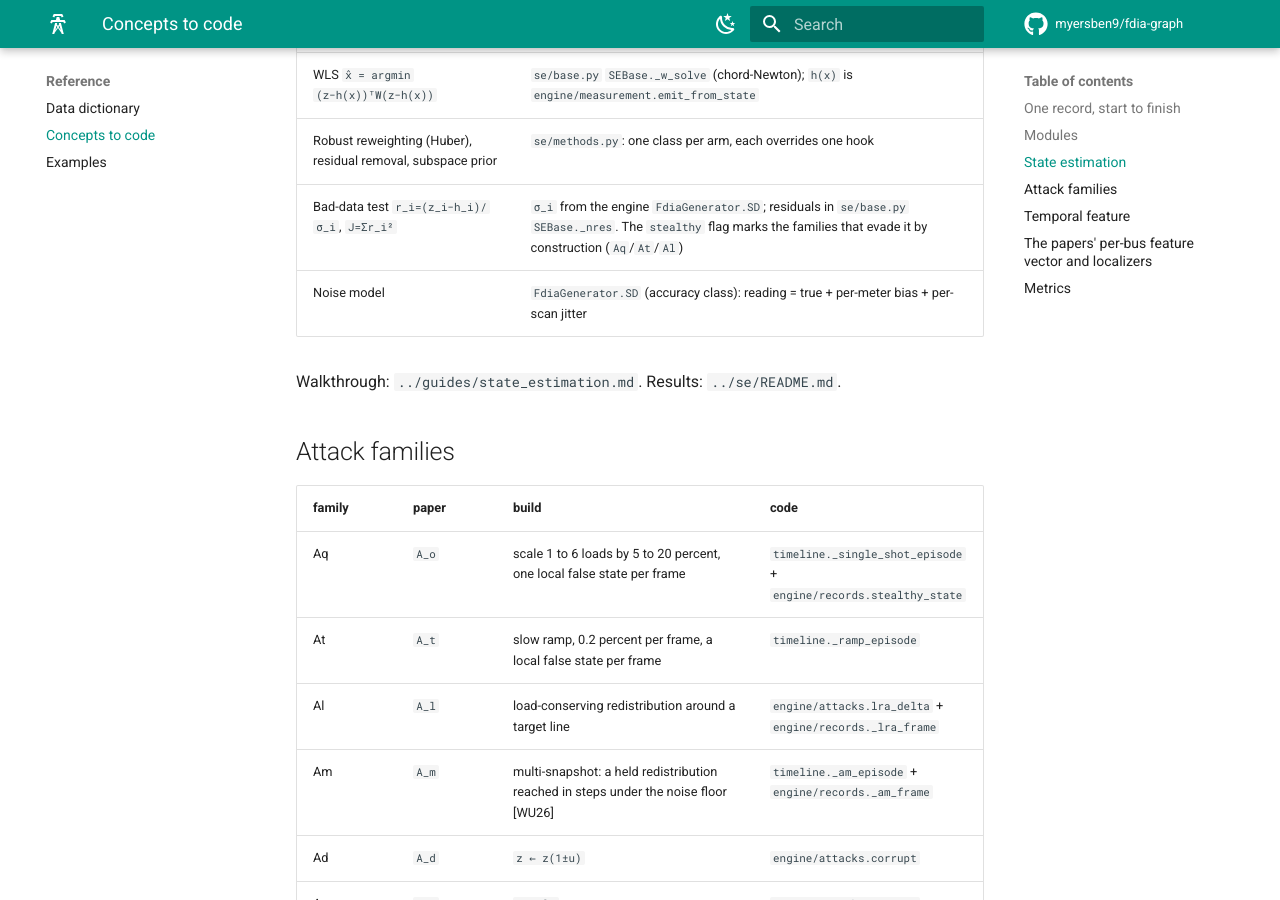
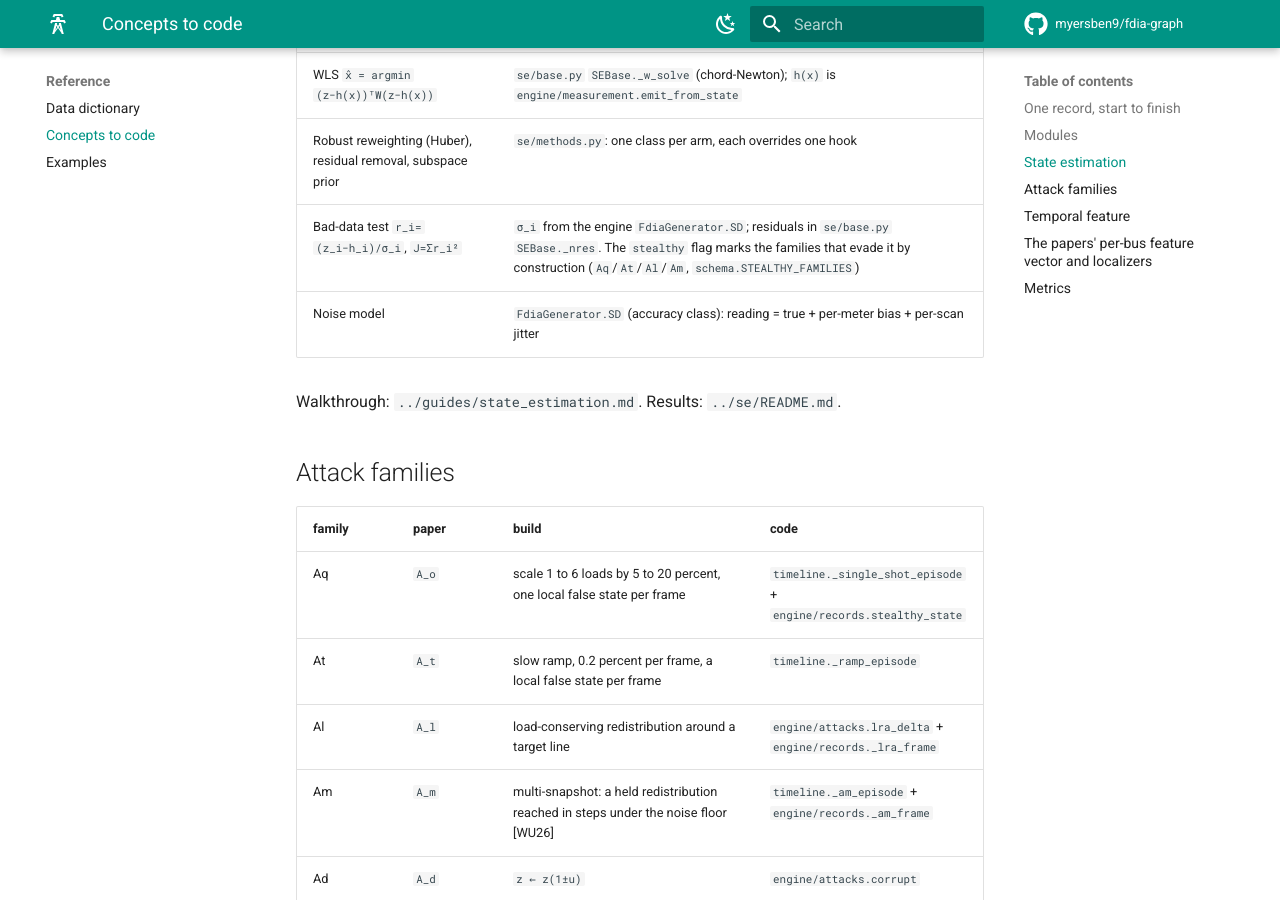
Before and after one commit to myersben9/fdia-graph, an MkDocs documentation site: the page built from docs/reference/CONCEPTS_TO_CODE.md, in a window 1280 px wide and 900 px high, scrolled down 1712 px. Built offline with MkDocs 1.6.1 and Material for MkDocs 9.7.7, drawn with Linux system fonts in a browser that asks for light colours; comment, search, counter and statistics services are not loaded.

Commit message:
Concepts page: Am is a stealthy family in the bad-data row too

```diff
--- a/docs/reference/CONCEPTS_TO_CODE.md
+++ b/docs/reference/CONCEPTS_TO_CODE.md
@@ -53,7 +53,7 @@ and converts them on load.
 |---|---|
 | WLS `x̂ = argmin (z−h(x))ᵀW(z−h(x))` | `se/base.py` `SEBase._w_solve` (chord-Newton); `h(x)` is `engine/measurement.emit_from_state` |
 | Robust reweighting (Huber), residual removal, subspace prior | `se/methods.py`: one class per arm, each overrides one hook |
-| Bad-data test `r_i=(z_i−h_i)/σ_i`, `J=Σr_i²` | `σ_i` from the engine `FdiaGenerator.SD`; residuals in `se/base.py` `SEBase._nres`. The `stealthy` flag marks the families that evade it by construction (`Aq`/`At`/`Al`) |
+| Bad-data test `r_i=(z_i−h_i)/σ_i`, `J=Σr_i²` | `σ_i` from the engine `FdiaGenerator.SD`; residuals in `se/base.py` `SEBase._nres`. The `stealthy` flag marks the families that evade it by construction (`Aq`/`At`/`Al`/`Am`, `schema.STEALTHY_FAMILIES`) |
 | Noise model | `FdiaGenerator.SD` (accuracy class): reading = true + per-meter bias + per-scan jitter |
 
 Walkthrough: `../guides/state_estimation.md`. Results: `../se/README.md`.
```
